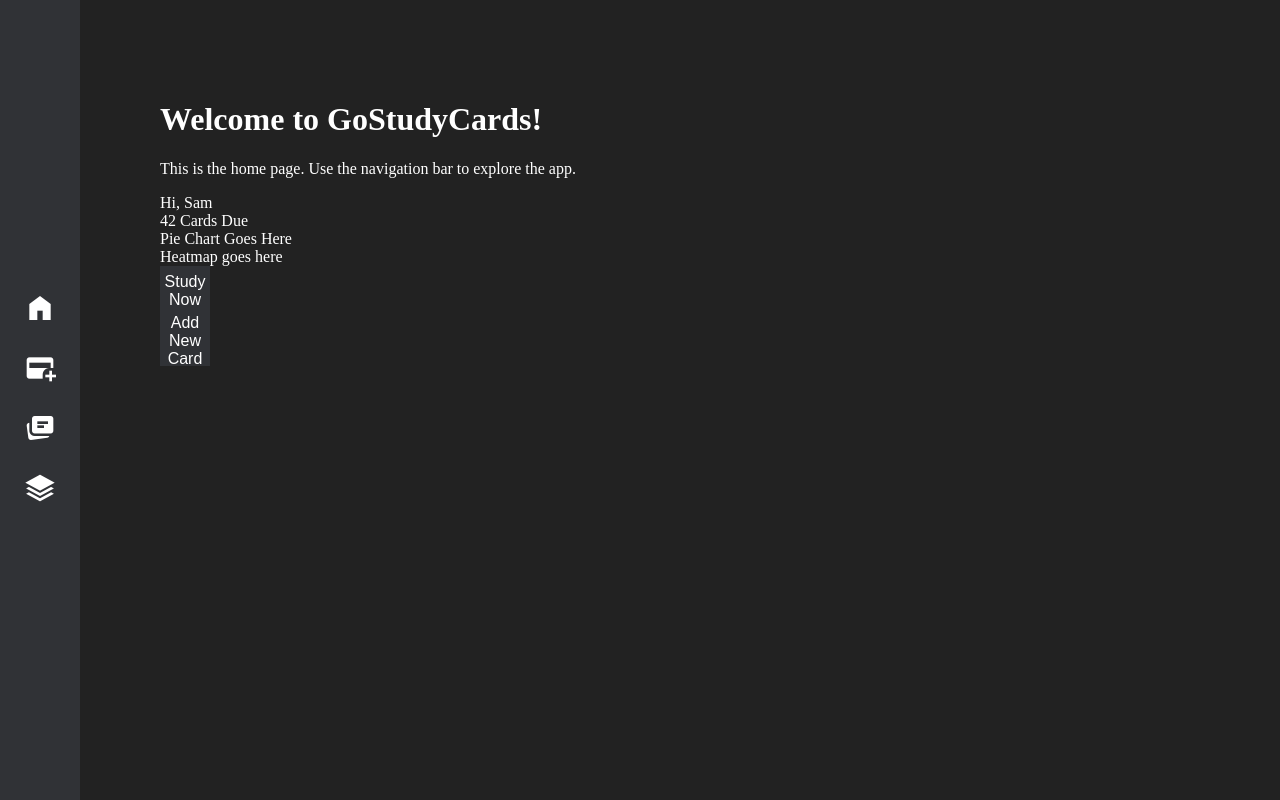
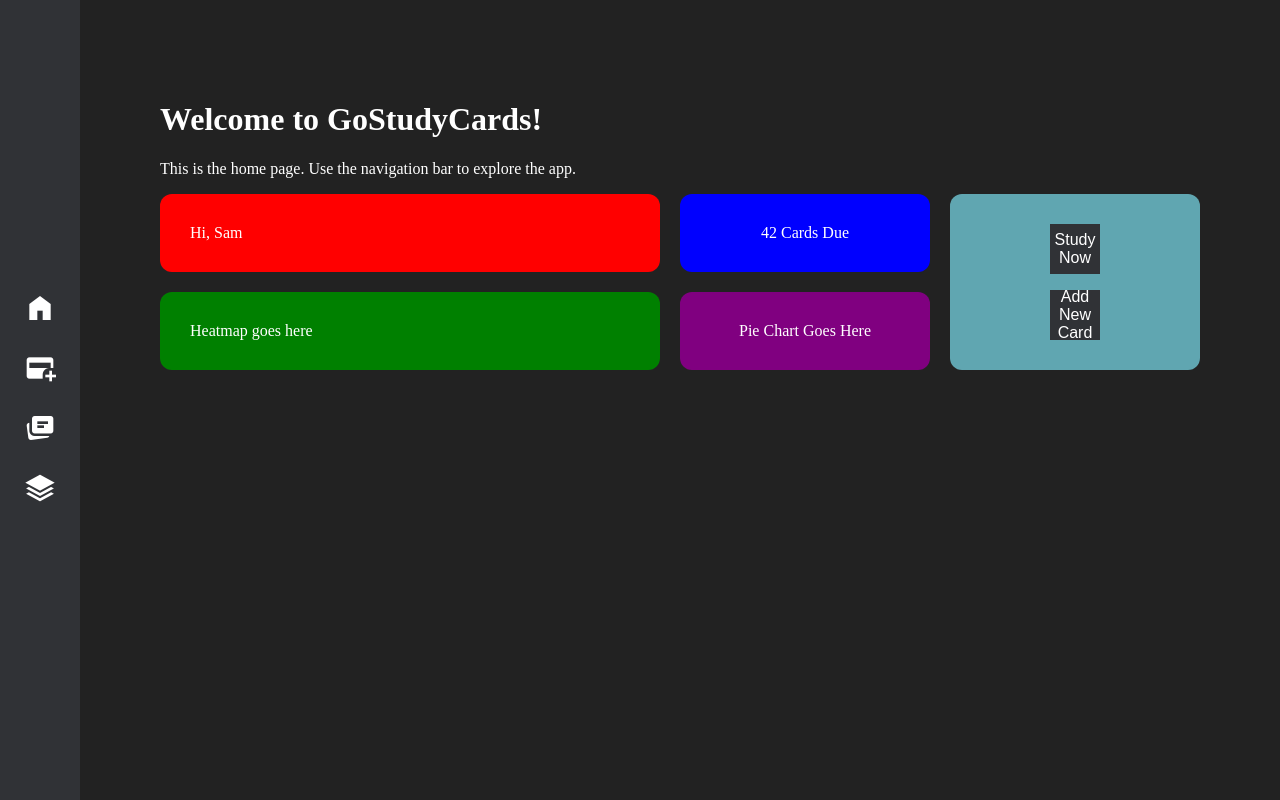
Before and after one commit to 18barbers2/gostudycards, a React (Vite) app in the folder frontend/: page / in a window 1280 px wide. Built offline with nearby package versions, Linux system fonts and the light colour scheme.

Commit message:
style: updated the layout to a grid based system

```diff
--- a/frontend/src/css/Home.css
+++ b/frontend/src/css/Home.css
@@ -4,3 +4,58 @@
     margin-left: 80px;
     padding: 80px;
 }
+
+.home-page-container {
+    display: grid;
+    grid-template-columns: 2fr 1fr 1fr;
+    grid-template-areas:'welcome cards-due quick-actions'
+                        'heatmap card-piechart quick-actions';
+    grid-template-rows: auto auto;
+    gap: 20px;
+}
+.welcome-section {
+    grid-area: welcome;
+    background-color: red;
+    padding: 30px;
+    border-radius: 12px;
+}
+
+.cards-due-section {
+    grid-area: cards-due;
+    background-color: blue;
+    padding: 30px;
+    border-radius: 12px;
+    align-items: center;
+    display: flex;
+    justify-content: center;
+    align-items: center;
+}
+
+.heatmap-section {
+    grid-area: heatmap;
+    background-color: green;
+    padding: 30px;
+    border-radius: 12px;
+}
+
+.quick-actions-section {
+    grid-area: quick-actions;
+    background-color: rgb(96, 166, 177);
+    padding: 30px;
+    border-radius: 12px;
+    display: flex;
+    flex-direction: column;
+    justify-content: space-between;
+    align-items: center;
+}
+
+.card-piechart-section {
+    grid-area: card-piechart;
+    background-color: purple;
+    padding: 30px;
+    border-radius: 12px;
+    align-items: center;
+    display: flex;
+    justify-content: center;
+    align-items: center;
+}
```
